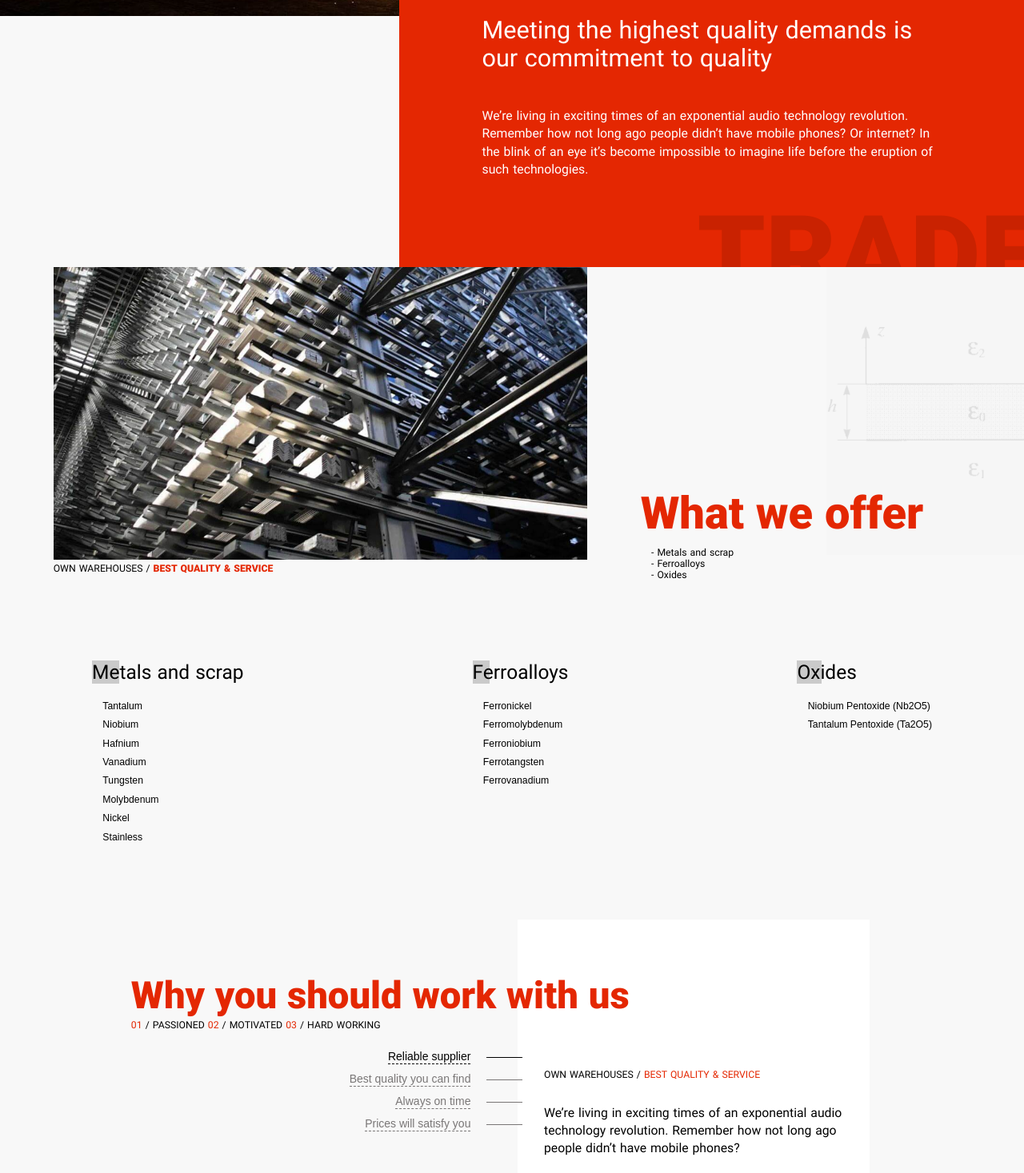
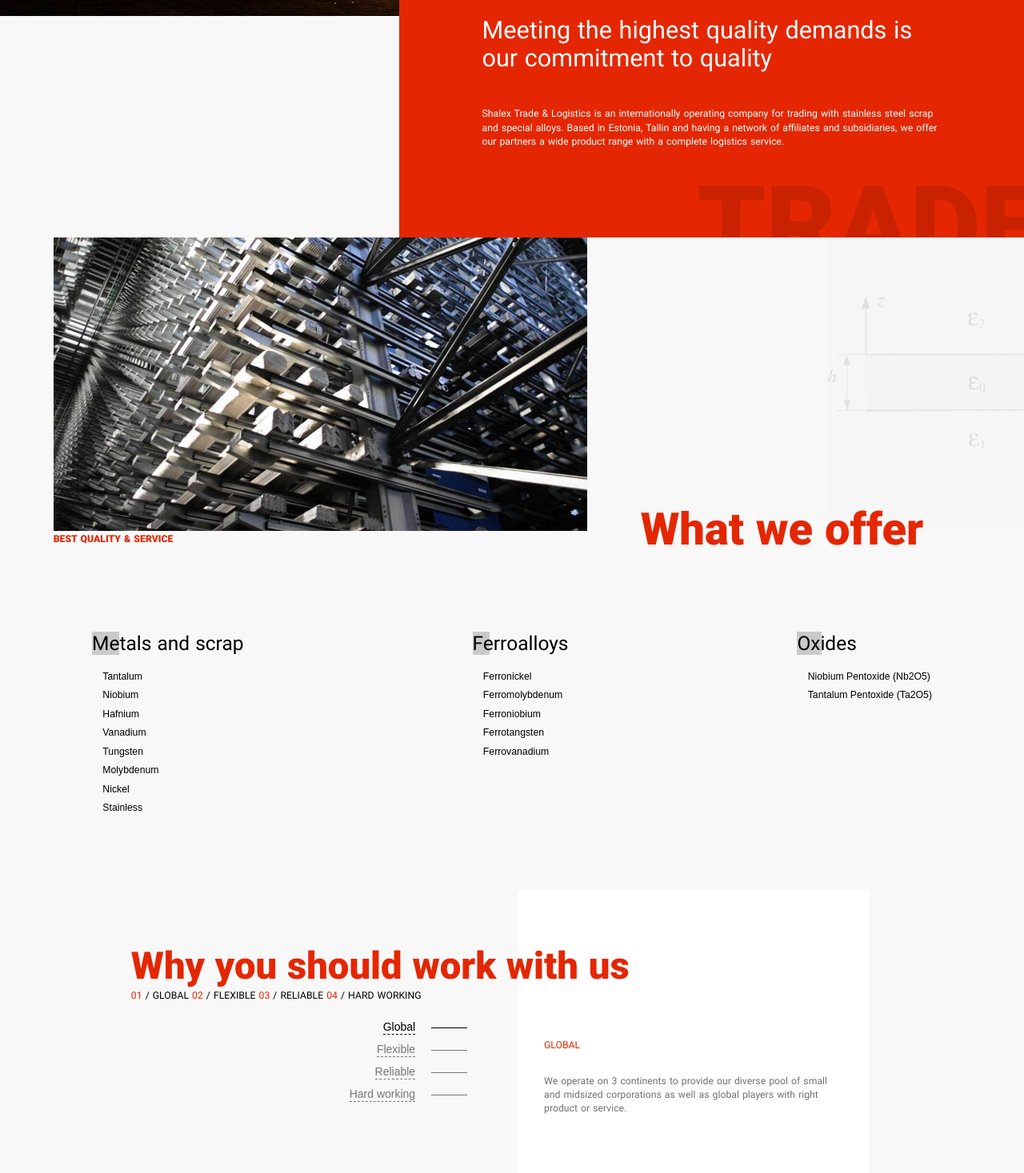
Before and after one commit to Chechko-Ivan/Shalex, a Nuxt app: page /trade in a window 1280 px wide. Shown: the part 780-2247 px from the top of the page at 80% size. Built offline with nearby package versions, Linux system fonts and the light colour scheme.

Commit message:
some fix  ui

```diff
--- a/assets/scss/style.scss
+++ b/assets/scss/style.scss
@@ -382,7 +382,7 @@
 
   &_text {
     margin-top: vh(60px);
-    font-size: em(18px);
+    font-size: em(14px);
     line-height: 1.4;
     color: $white;
   }
@@ -421,7 +421,7 @@
 
     &:hover {
       svg {
-        fill: $black;
+        fill: rgba($white, 0.4);
       }
     }
 
@@ -734,8 +734,9 @@
   }
 
   &_text {
-    font-size: em(18px);
+    font-size: em(14px);
     line-height: 1.4;
+    color: #717171;
 
     @media (max-width: $sm) {
       font-size: em(14px);
--- a/components/Footer.vue
+++ b/components/Footer.vue
@@ -15,7 +15,7 @@
         <svg xmlns="http://www.w3.org/2000/svg" viewBox="0 0 407.437 407.437">
           <path
             d="M203.718 322.93L21.18 140.984 0 162.232l203.718 203.055 203.72-203.055-21.18-21.248zm203.72-259.532l-21.18-21.248-182.54 181.945L21.18 42.15 0 63.398l203.718 203.055z"
-          ></path>
+          />
         </svg>
         <div>
           <span class="external-link_title">{{ exTitle }}</span>
@@ -183,10 +183,11 @@
 
   &:hover {
     .external-link_title {
-      color: $black;
+      color: rgba($white, 0.4);
     }
 
     svg {
+      fill: rgba($white, 0.4);
       transform: rotate(-90deg) translateY(10px);
     }
   }
--- a/components/Form.vue
+++ b/components/Form.vue
@@ -84,14 +84,12 @@
         body: body
       }
       fetch('../mail.php', options).then(res => {
-        if (res.success) {
         this.name = ''
         this.email = ''
         this.tel = ''
         this.company = ''
         this.message = ''
         this.isSuccess = true
-        }
       })
     }
   }
--- a/components/Nav.vue
+++ b/components/Nav.vue
@@ -99,7 +99,7 @@
           data-aos-delay="1000"
           data-aos-offset="-1000"
         >
-          <a href="https://maksis.by">
+          <a href="https://maksis.by/en">
             Developed in
             <img :src="LogoMaksis" alt="Maksis digital agency logo" />Maksis
             digital agency
@@ -277,7 +277,7 @@
       color: $white;
 
       &:hover {
-        color: $black;
+        color: rgba($white, 0.4);
 
         svg {
           transform: rotate(-90deg) translateX(50%) translateY(10px);
--- a/pages/index.vue
+++ b/pages/index.vue
@@ -39,11 +39,11 @@
     return {
       trade: {
         title: 'Trade',
-        text: 'Meeting the highest quality demands is our commitment to quality'
+        text: 'Global. Flexible. Reliable.'
       },
       logistics: {
         title: 'Logistics',
-        text: 'Meeting the highest quality demands is our commitment to quality'
+        text: 'Multimodal. Customized solutions. Always on time.'
       }
     }
   },
--- a/pages/logistics/index.vue
+++ b/pages/logistics/index.vue
@@ -52,7 +52,7 @@
         <svg xmlns="http://www.w3.org/2000/svg" viewBox="0 0 407.437 407.437">
           <path
             d="M203.718 322.93L21.18 140.984 0 162.232l203.718 203.055 203.72-203.055-21.18-21.248zm203.72-259.532l-21.18-21.248-182.54 181.945L21.18 42.15 0 63.398l203.718 203.055z"
-          ></path>
+          />
         </svg>
       </a>
       <div id="s-about" class="aubout-us_content">
@@ -70,10 +70,11 @@
           data-aos-delay="150"
           data-aos-duration="1000"
         >
-          We’re living in exciting times of an exponential audio technology
-          revolution. Remember how not long ago people didn’t have mobile
-          phones? Or internet? In the blink of an eye it’s become impossible to
-          imagine life before the eruption of such technologies.
+          Our logistics department offers complete and customized logistics
+          service. We specialize in FTL and LTL cargo transportation between
+          European Union and CIS countries. In partnership operated warehouses
+          in Germany, Belarus and Russia with an own truck fleet guarantee clear
+          and reliable cooperation.
         </p>
       </div>
       <span class="aubout-us_label">Logistics</span>
@@ -95,7 +96,6 @@
             data-aos-delay="100"
             data-aos-duration="1000"
           >
-            Own WAREHOUSES /
             <strong>Best QUALITY & SERVICE</strong>
           </span>
         </div>
@@ -147,11 +147,13 @@
           </h2>
           <span class="s-whu-us_breadcrumbs">
             <span class="accent">01</span>
-            / PASSIONED
+            / Multimodal
             <span class="accent">02</span>
-            / MOTIVATED
+            / Customized solutions
             <span class="accent">03</span>
-            / HARD WORKING
+            / Always on time
+            <span class="accent">04</span>
+            / Always in touch
           </span>
         </div>
         <div class="s-whu-us_content">
@@ -177,7 +179,6 @@
             data-aos-delay="100"
             data-aos-duration="1000"
           >
-            OWN WAREHOUSES /
             <span class="accent">{{ tabData[currentTabData - 1].title }}</span>
           </span>
           <p
@@ -213,7 +214,7 @@
             >
               <path
                 d="M203.718 322.93L21.18 140.984 0 162.232l203.718 203.055 203.72-203.055-21.18-21.248zm203.72-259.532l-21.18-21.248-182.54 181.945L21.18 42.15 0 63.398l203.718 203.055z"
-              ></path>
+              />
             </svg>
             <h2 class="s-contacts_title">Feel free to contact us</h2>
             <span class="s-contacts_subtitle"
@@ -332,8 +333,7 @@
       externalLinkTitle: 'Trade',
       externalLinkUrl: '/trade',
       HeaderTitle: 'Logistics',
-      HeaderText:
-        'Meeting the highest quality demands is our commitment to quality',
+      HeaderText: 'Multimodal. Customized solutions. Always on time.',
       productData: [
         {
           id: 1,
@@ -403,12 +403,12 @@
         {
           id: 1,
           active: true,
-          title: 'Reliable supplier'
+          title: 'Multimodal'
         },
         {
           id: 2,
           active: false,
-          title: 'Best quality you can find'
+          title: 'Customized solutions'
         },
         {
           id: 3,
@@ -418,39 +418,31 @@
         {
           id: 4,
           active: false,
-          title: 'Prices will satisfy you'
+          title: 'Always in touch'
         }
       ],
 
       tabData: [
         {
           id: 1,
-          title: 'BEST QUALITY & SERVICE',
-          text: [
-            'We’re living in exciting times of an exponential audio technology revolution. Remember how not long ago people didn’t have mobile phones?',
-            'Or internet? In the blink of an eye it’s become impossible to imagine life before the eruption of such technologies.'
-          ]
+          title: 'Multimodal',
+          text: ['Road, air, water transportation.']
         },
         {
           id: 2,
-          title: 'BESTTT QUALITY & SERVICE',
-          text: [
-            'We’re living in exciting times of an exponential audio technology revolution. Remember how not long ago people didn’t have mobile phones?',
-            'Or internet? In the blink of an eye it’s become impossible to imagine life before the eruption of such technologies.'
-          ]
+          title: 'Customized solutions',
+          text: ['We put our customers first and then create a solution.']
         },
         {
           id: 3,
-          title: 'BESTTT QUALITY & SERVICE',
-          text: [
-            'We’re living in exciting times of an exponential audio technology revolution. Remember how not long ago people didn’t have mobile phones?'
-          ]
+          title: 'Always on time',
+          text: ['Short delivery terms, express delivery.']
         },
         {
           id: 4,
-          title: 'BESTTTT QQQQUALITY & SERVICE',
+          title: 'Always in touch',
           text: [
-            'Or internet? In the blink of an eye it’s become impossible to imagine life before the eruption of such technologies.'
+            '24/7, satellite truck tracking by GPS, daily cargo location reports, personal manager.'
           ]
         }
       ],
--- a/pages/trade/index.vue
+++ b/pages/trade/index.vue
@@ -45,7 +45,7 @@
         <svg xmlns="http://www.w3.org/2000/svg" viewBox="0 0 407.437 407.437">
           <path
             d="M203.718 322.93L21.18 140.984 0 162.232l203.718 203.055 203.72-203.055-21.18-21.248zm203.72-259.532l-21.18-21.248-182.54 181.945L21.18 42.15 0 63.398l203.718 203.055z"
-          ></path>
+          />
         </svg>
       </a>
       <div id="s-about" class="aubout-us_content">
@@ -63,10 +63,11 @@
           data-aos-delay="150"
           data-aos-duration="1000"
         >
-          We’re living in exciting times of an exponential audio technology
-          revolution. Remember how not long ago people didn’t have mobile
-          phones? Or internet? In the blink of an eye it’s become impossible to
-          imagine life before the eruption of such technologies.
+          Shalex Trade & Logistics is an internationally operating company for
+          trading with stainless steel scrap and special alloys. Based in
+          Estonia, Tallin and having a network of affiliates and subsidiaries,
+          we offer our partners a wide product range with a complete logistics
+          service.
         </p>
       </div>
       <span class="aubout-us_label">Trade</span>
@@ -88,7 +89,6 @@
             data-aos-delay="100"
             data-aos-duration="1000"
           >
-            Own WAREHOUSES /
             <strong>Best QUALITY & SERVICE</strong>
           </span>
         </div>
@@ -96,11 +96,11 @@
           <h2 data-aos="fade" data-aos-delay="100" data-aos-duration="1000">
             What we offer
           </h2>
-          <ul data-aos="fade" data-aos-delay="100" data-aos-duration="1000">
+          <!-- <ul data-aos="fade" data-aos-delay="100" data-aos-duration="1000">
             <li>- Metals and scrap</li>
             <li>- Ferroalloys</li>
             <li>- Oxides</li>
-          </ul>
+          </ul>-->
         </div>
       </div>
 
@@ -138,11 +138,13 @@
           </h2>
           <span class="s-whu-us_breadcrumbs">
             <span class="accent">01</span>
-            / PASSIONED
+            / Global
             <span class="accent">02</span>
-            / MOTIVATED
+            / Flexible
             <span class="accent">03</span>
-            / HARD WORKING
+            / Reliable
+            <span class="accent">04</span>
+            / Hard working
           </span>
         </div>
         <div class="s-whu-us_content">
@@ -168,7 +170,6 @@
             data-aos-delay="100"
             data-aos-duration="1000"
           >
-            OWN WAREHOUSES /
             <span class="accent">{{ tabData[currentTabData - 1].title }}</span>
           </span>
           <p
@@ -204,7 +205,7 @@
             >
               <path
                 d="M203.718 322.93L21.18 140.984 0 162.232l203.718 203.055 203.72-203.055-21.18-21.248zm203.72-259.532l-21.18-21.248-182.54 181.945L21.18 42.15 0 63.398l203.718 203.055z"
-              ></path>
+              />
             </svg>
             <h2 class="s-contacts_title">Feel free to contact us</h2>
             <span class="s-contacts_subtitle"
@@ -256,6 +257,7 @@
         </div>
         <div class="s-banner_col">
           <Button
+            v-scroll-to="'#s-form'"
             data-aos="fade"
             data-aos-delay="300"
             data-aos-duration="900"
@@ -313,8 +315,7 @@
       popupOpen: false,
       productPopupData: {},
       HeaderTitle: 'Trade',
-      HeaderText:
-        'Meeting the highest quality demands is our commitment to quality',
+      HeaderText: 'Global. Flexible. Reliable.',
       productData: [
         {
           id: 1,
@@ -432,55 +433,49 @@
         {
           id: 1,
           active: true,
-          title: 'Reliable supplier'
+          title: 'Global'
         },
         {
           id: 2,
           active: false,
-          title: 'Best quality you can find'
+          title: 'Flexible'
         },
         {
           id: 3,
           active: false,
-          title: 'Always on time'
+          title: 'Reliable'
         },
         {
           id: 4,
           active: false,
-          title: 'Prices will satisfy you'
+          title: 'Hard working'
         }
       ],
 
       tabData: [
         {
           id: 1,
-          title: 'BEST QUALITY & SERVICE',
+          title: 'Global',
           text: [
-            'We’re living in exciting times of an exponential audio technology revolution. Remember how not long ago people didn’t have mobile phones?',
-            'Or internet? In the blink of an eye it’s become impossible to imagine life before the eruption of such technologies.'
+            'We operate on 3 continents to provide our diverse pool of small and midsized corporations as well as global players with right product or service.'
           ]
         },
         {
           id: 2,
-          title: 'BESTTT QUALITY & SERVICE',
+          title: 'Flexible',
           text: [
-            'We’re living in exciting times of an exponential audio technology revolution. Remember how not long ago people didn’t have mobile phones?',
-            'Or internet? In the blink of an eye it’s become impossible to imagine life before the eruption of such technologies.'
+            'We put our customer’s needs first and offer the best solution.'
           ]
         },
         {
           id: 3,
-          title: 'BESTTT QUALITY & SERVICE',
-          text: [
-            'We’re living in exciting times of an exponential audio technology revolution. Remember how not long ago people didn’t have mobile phones?'
-          ]
+          title: 'Reliable',
+          text: ['On-time delivery, quality guarantee, clear pricing policy.']
         },
         {
           id: 4,
-          title: 'BESTTTT QQQQUALITY & SERVICE',
-          text: [
-            'Or internet? In the blink of an eye it’s become impossible to imagine life before the eruption of such technologies.'
-          ]
+          title: 'Hard working',
+          text: ['Feel free to contact us 24/7.']
         }
       ]
     }
```
Also changed, not shown: components/Contact.vue (+9 -6 lines). Lines whose indentation alone changed are shown as unchanged.
